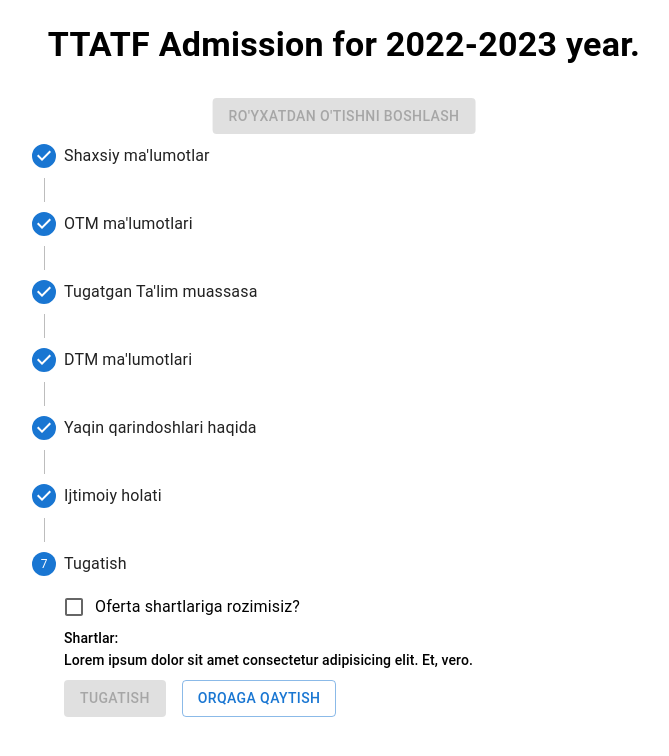
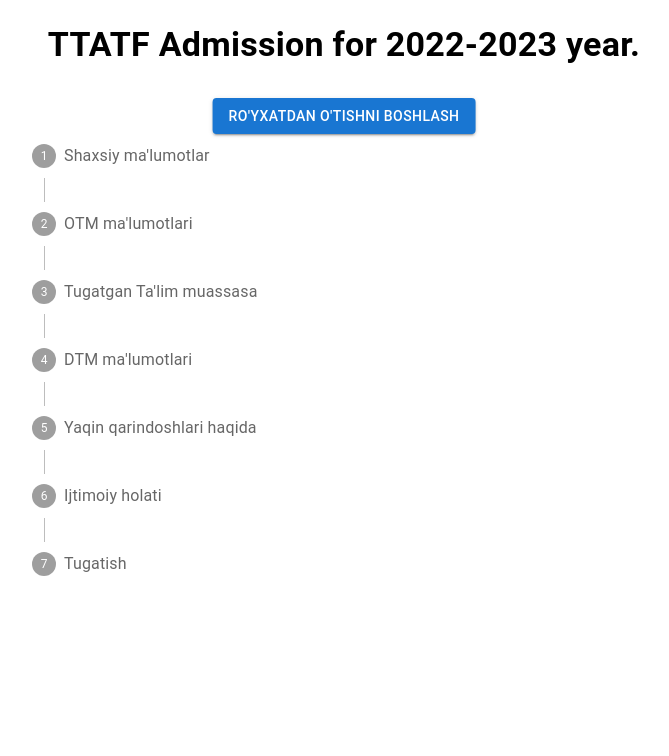
Before and after one commit to 0605AbMu/TTATF-Admission-Frontend, a React (Create React App) app: page / in a window 1280 px wide. Shown: the top 756 px of the page, without its empty margins (296-965 px from the left). Built offline with nearby package versions, Linux system fonts and the light colour scheme.

Commit message:
Stepper sozlandi

```diff
--- a/src/Stepper/Stepper.jsx
+++ b/src/Stepper/Stepper.jsx
@@ -15,7 +15,7 @@ import IjtimoiyHolati from "./IjtimoiyHolati";
 import axios from "../staticData/axios";
 
 export default function VerticalLinearStepper({ stepIndex = -1 }) {
-  const [activeStep, setActiveStep] = React.useState(6);
+  const [activeStep, setActiveStep] = React.useState(-1);
   const [backDropToggle, setBackDropToggle] = React.useState(false);
   const [relationData, setRelationData] = React.useState([]);
   const [snackOpen, setSnackOpen] = React.useState(false);
```
